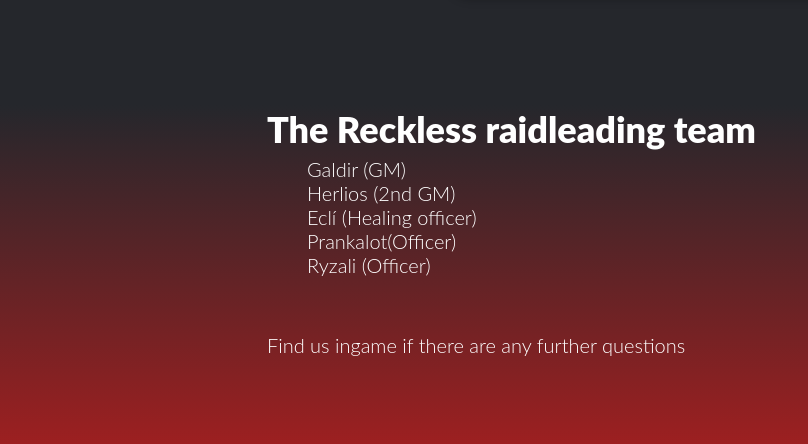
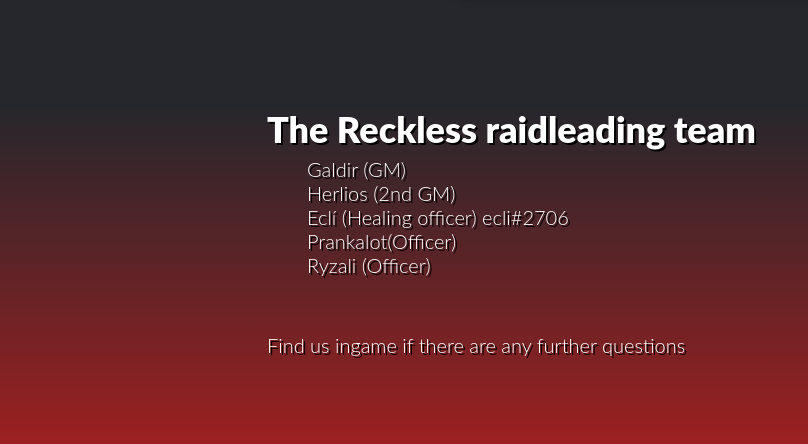
Before and after one commit to eclisauce/eclisauce.github.io, a website: page index.html in a window 1280 px wide. Shown: the part 1705-2149 px from the top of the page, 0-808 px from the left. Drawn offline with Linux system fonts and the light colour scheme; a web font is replaced by a local one.

Commit message:
quick fix

```diff
--- a/css/main.css
+++ b/css/main.css
@@ -132,6 +132,7 @@ section.join .line {
 .footer {
   padding: 40px;
   background-color: #25272c;
+  text-shadow: 2px 2px black;
   background-image: linear-gradient(180deg, #25272c 10%, rgba(182, 30, 30, 0.83) 100%);
   line-height: 24px;
   font-size: 20px;
@@ -150,6 +151,7 @@ section.join .line {
 
 h1 {
   font-family: 'Righteous', cursive;
+  text-shadow: 2px 2px black;
   font-size: 68px;
   color: white;
   text-transform: uppercase;
--- a/index.html
+++ b/index.html
@@ -122,7 +122,7 @@
           <ul id="footerList">
             <li>Galdir (GM)</li>
             <li>Herlios (2nd GM)</li>
-            <li>Eclí (Healing officer)</li>
+            <li>Eclí (Healing officer) ecli#2706</li>
             <li>Prankalot(Officer)</li>
             <li>Ryzali (Officer)</li>
           </ul>
```
